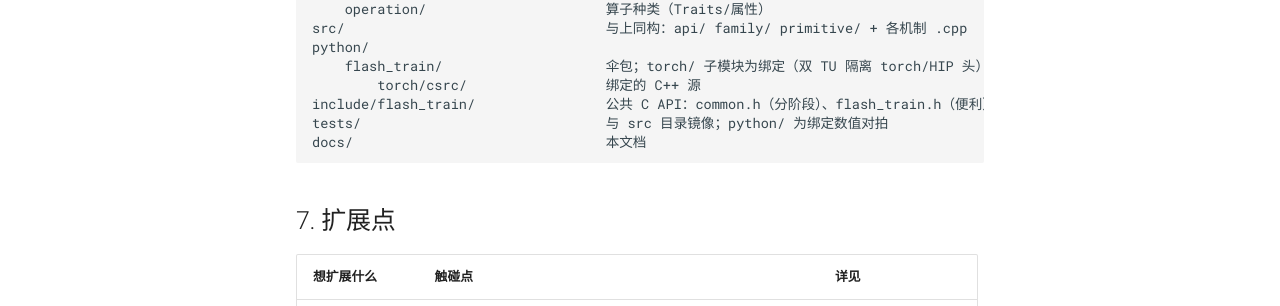
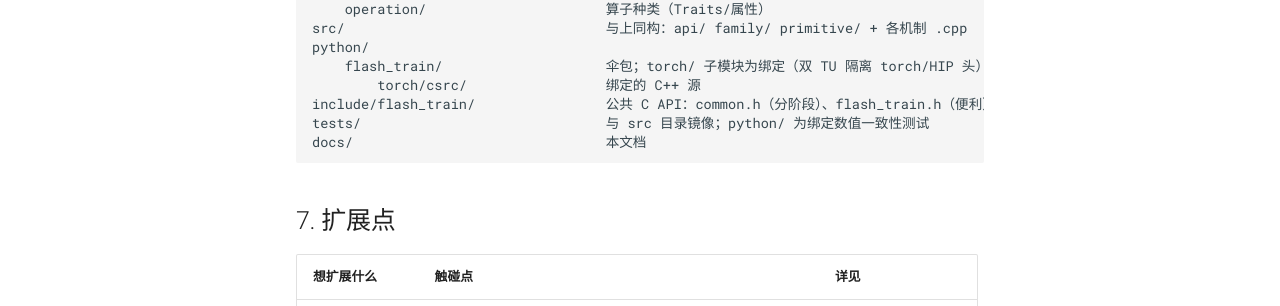
Before and after one commit to HYGON-AI/flash-train, an MkDocs documentation site: the page built from docs/architecture.md, in a window 1280 px wide and 900 px high, scrolled down 2824 px. Shown: the part 379-685 px from the top of the window. Built offline with MkDocs 1.6.1 and Material for MkDocs 9.7.7, drawn with Linux system fonts in a browser that asks for light colours; comment, search, counter and statistics services are not loaded; some of the changed text lies outside the part shown.

Commit message:
docs: rename the numerics-check wording to plain language

````diff
--- a/docs/architecture.md
+++ b/docs/architecture.md
@@ -117,7 +117,7 @@ python/
     flash_train/                    伞包；torch/ 子模块为绑定（双 TU 隔离 torch/HIP 头）
         torch/csrc/                 绑定的 C++ 源
 include/flash_train/                公共 C API：common.h（分阶段）、flash_train.h（便利）、env.h
-tests/                              与 src 目录镜像；python/ 为绑定数值对拍
+tests/                              与 src 目录镜像；python/ 为绑定数值一致性测试
 docs/                               本文档
 ```
 
````
Also changed, not shown: CONTRIBUTING.md (+2 -2 lines), README.md (+1 -1 lines), docs/development.md (+1 -1 lines), docs/index.md (+1 -1 lines).
